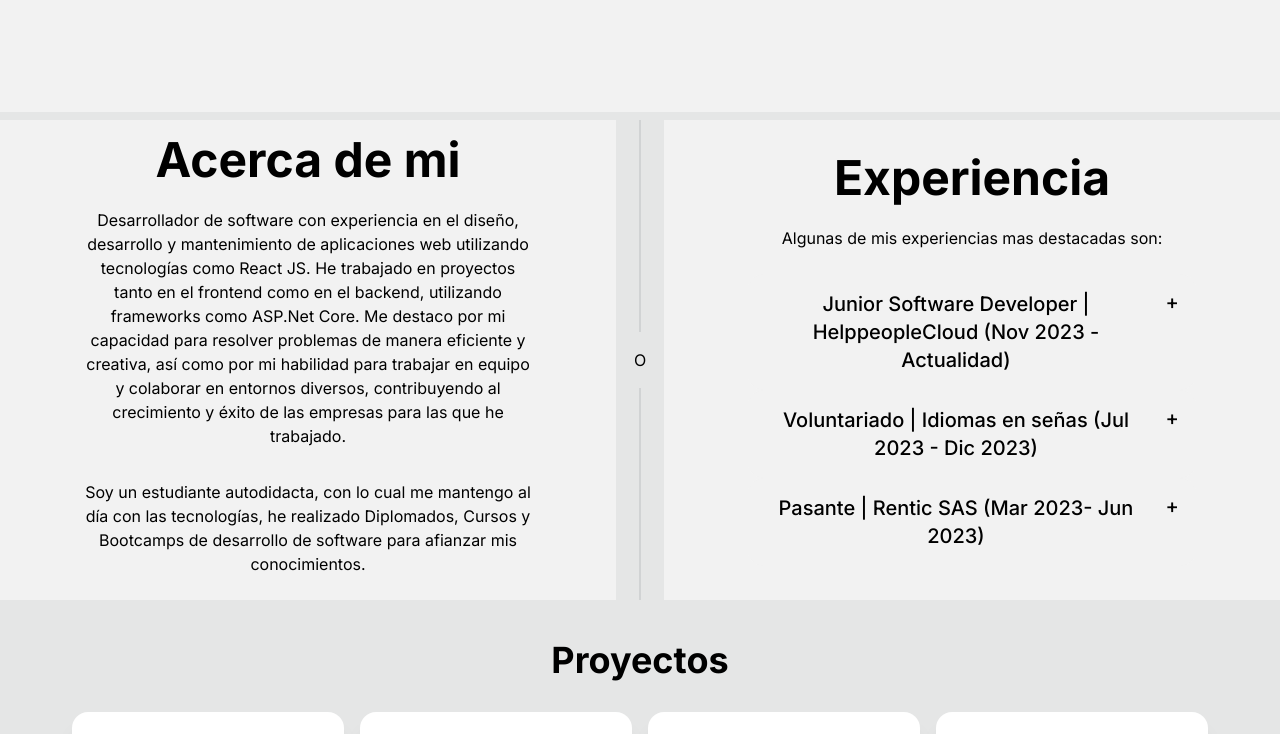
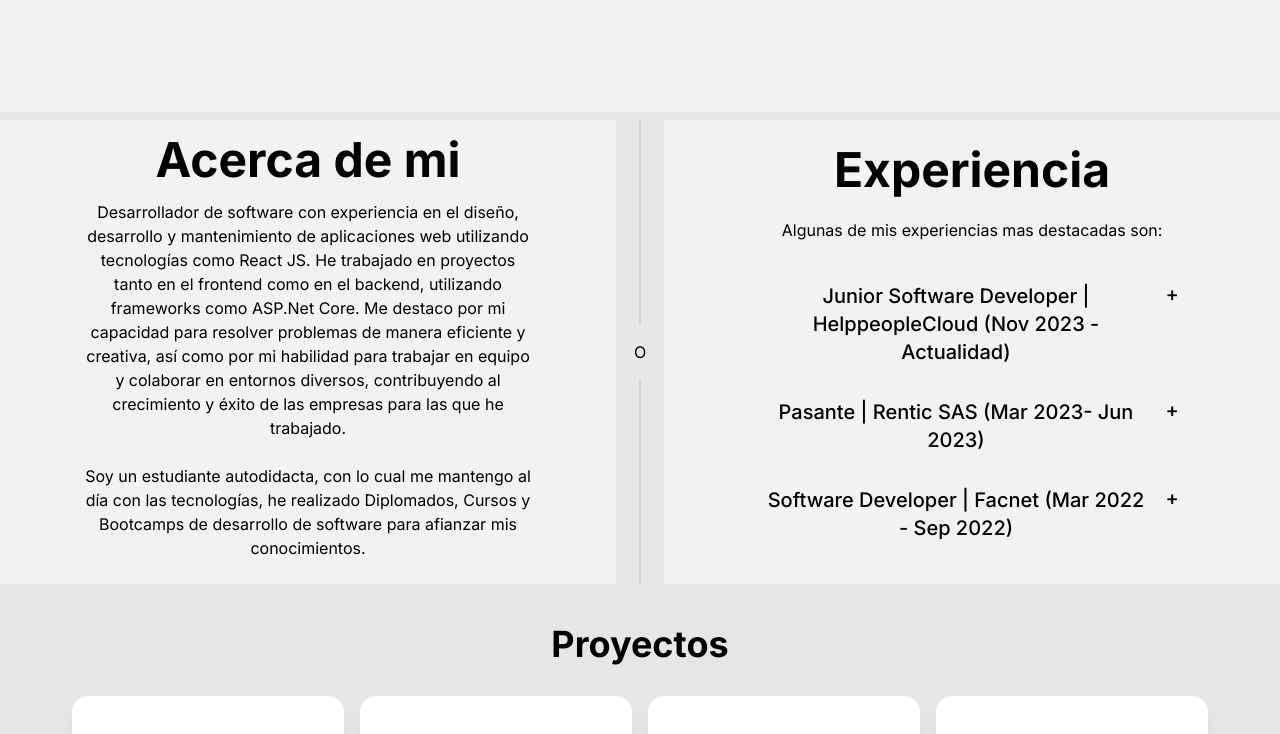
Before and after one commit to lcchaverra/Lucas-Portafolio, a Next.js app: page / in a window 1280 px wide. Shown: the part 756-1490 px from the top of the page. Built offline with nearby package versions, Linux system fonts and the light colour scheme.

Commit message:
update: se actualizan los datos de la experiencia laboral

```diff
--- a/src/components/About/About.tsx
+++ b/src/components/About/About.tsx
@@ -8,7 +8,7 @@ const About = () => {
                     <div className="hero-content text-center">
                         <div className="max-w-md">
                         <h1 className="text-5xl font-bold">Acerca de mi</h1>
-                        <p className="py-6">Desarrollador de software con experiencia en el diseño, desarrollo y mantenimiento de aplicaciones web utilizando tecnologías como React JS. He trabajado en proyectos tanto en el frontend como en el backend, utilizando frameworks como ASP.Net Core. Me destaco por mi capacidad para resolver problemas de manera eficiente y creativa, así como por mi habilidad para trabajar en equipo y colaborar en entornos diversos, contribuyendo al crecimiento y éxito de las empresas para las que he trabajado.</p>
+                        <p className="py-4">Desarrollador de software con experiencia en el diseño, desarrollo y mantenimiento de aplicaciones web utilizando tecnologías como React JS. He trabajado en proyectos tanto en el frontend como en el backend, utilizando frameworks como ASP.Net Core. Me destaco por mi capacidad para resolver problemas de manera eficiente y creativa, así como por mi habilidad para trabajar en equipo y colaborar en entornos diversos, contribuyendo al crecimiento y éxito de las empresas para las que he trabajado.</p>
                         <p className="py-2">Soy un estudiante autodidacta, con lo cual me mantengo al día con las tecnologías, he realizado Diplomados, Cursos y Bootcamps de desarrollo de software para afianzar mis conocimientos.</p>
                         {/* <p className="py-6">provengo de Quibdó – Chocó, Colombia, actualmente estoy perfeccionando mis habilidades en el desarrollo móvil.</p> */}
                         </div>
@@ -31,27 +31,37 @@ const About = () => {
                                     Junior Software Developer | HelppeopleCloud (Nov 2023 - Actualidad)
                                 </div>
                                 <div className="collapse-content">
-                                    <p>Desarrollé nuevos requerimientos y soportes de aplicaciones web ya existentes utilizando tecnologias como React Js y Asp.net core.</p>
+                                    <p>
+                                        Creación de requerimientos y asistencia técnica para aplicaciones web.
+                                        Uso de tecnologías avanzadas como React JS y ASP.NET Core.
+                                        Colaboración con metodologías ágiles para mejorar la eficacia y experiencia del usuario.
+                                        Trabajo en equipo con otros profesionales para soluciones innovadoras y desafíos técnicos.
+                                    </p>
                                 </div>
-                                </div>
-                                <div className="collapse collapse-plus bg-base-200">
-                                <input type="radio" id="experience-2" name="my-accordion-3" placeholder="."/>
-                                <label htmlFor="experience-2"></label>
-                                <div className="collapse-title text-xl font-medium">
-                                    Voluntariado | Idiomas en señas (Jul 2023 - Dic 2023)
-                                </div>
-                                <div className="collapse-content">
-                                    <p>Desarrollé una aplicacion con React Para la iniciativa de idiomas en señas donde desempeñe mi rol como diseñador y desarrollador fullstack.</p>
-                                </div>
-                                </div>
-                                <div className="collapse collapse-plus bg-base-200">
+                            </div>
+                            <div className="collapse collapse-plus bg-base-200">
                                 <input type="radio" id="experience-3" name="my-accordion-3" placeholder="."/>
                                 <label htmlFor="experience-3"></label>
                                 <div className="collapse-title text-xl font-medium">
                                     Pasante | Rentic SAS (Mar 2023- Jun 2023)
                                 </div>
                                 <div className="collapse-content">
-                                    <p>Desarrollé una plataforma web para el monitoreo del funcionamiento de sistemas de energía renovable sostenibles para brindarle una solución escalable a la empresa utilizando Makoserver y el lenguaje de programación Lua.</p>
+                                    <p>
+                                        Creé una plataforma en línea para supervisar sistemas de energía renovable sostenible.
+                                        Opté por Makoserver y el lenguaje Lua para desarrollar una solución escalable y efectiva.
+                                        Ayudé a mejorar la eficacia y sostenibilidad de las operaciones de la empresa con esta
+                                        herramienta innovadora.
+                                    </p>
+                                </div>
+                            </div>
+                            <div className="collapse collapse-plus bg-base-200">
+                                <input type="radio" id="experience-2" name="my-accordion-3" placeholder="."/>
+                                <label htmlFor="experience-2"></label>
+                                <div className="collapse-title text-xl font-medium">
+                                    Software Developer | Facnet (Mar 2022 - Sep 2022)
+                                </div>
+                                <div className="collapse-content">
+                                    <p>Participación en proyectos de desarrollo de software, ocupando el Rol de Desarrollador Fullstack, En cada proyecto, pude satisfacer los requisitos del cliente y alcanzar los objetivos fijados, Hice uso de tecnologías como HTML, CSS, JavaScript, PHP, SQL, entre otras, para crear soluciones eficaces y de primera calidad.</p>
                                 </div>
                             </div>
                         </div>
```
